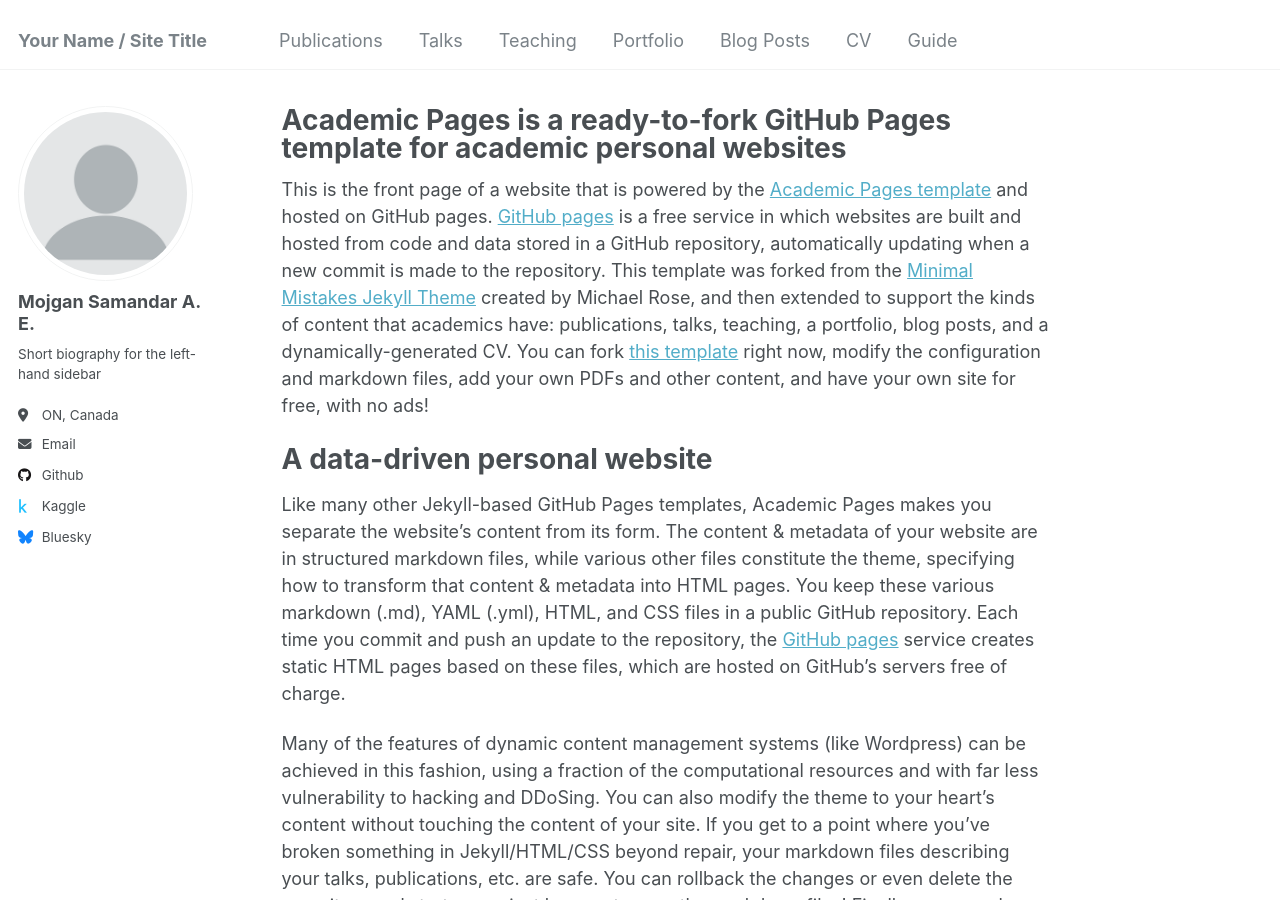
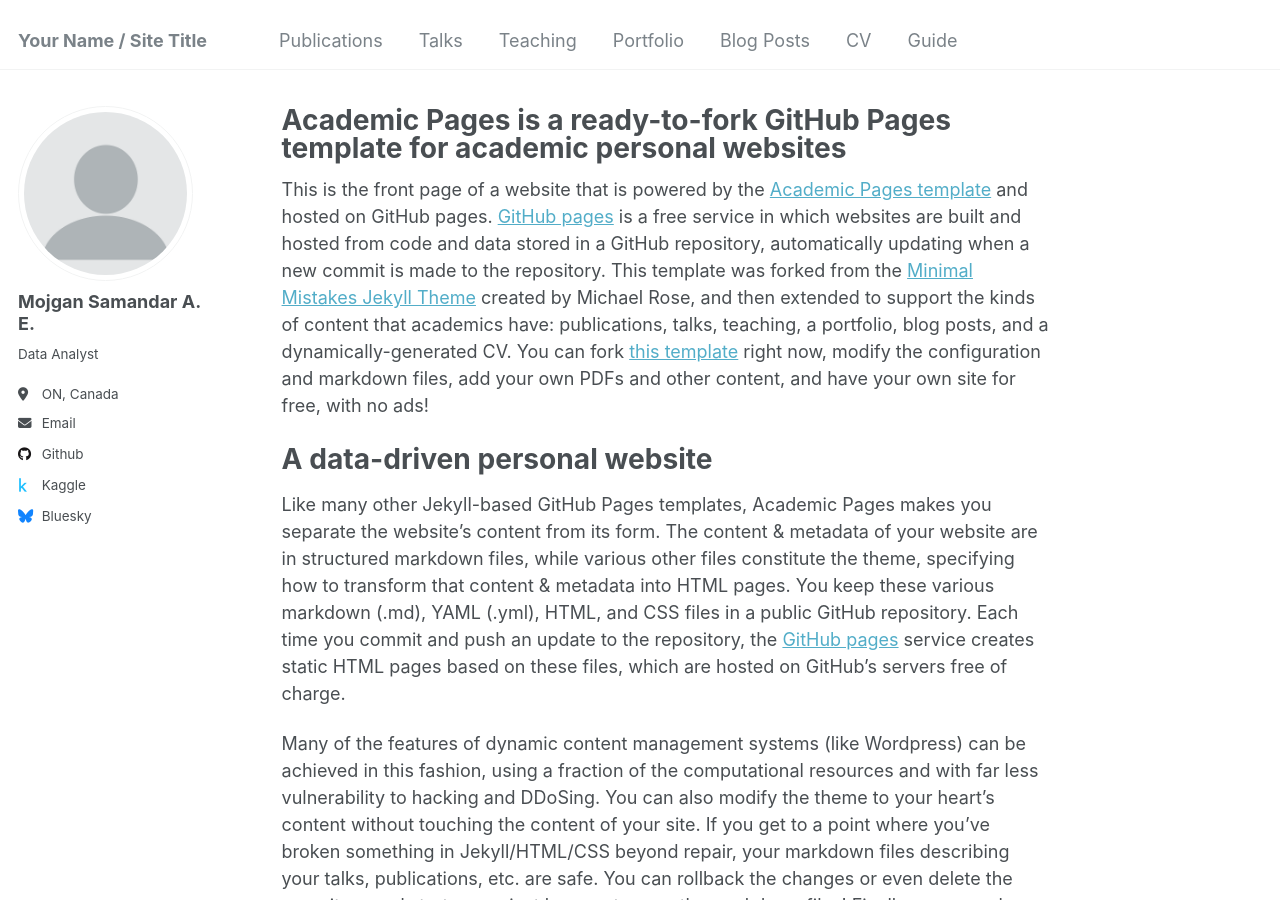
Before and after one commit to MojganSamandarali/MojganSamandarali.github.io, a Jekyll site: the page built from _pages/about.md, in a window 1280 px wide and 900 px high. Built offline with Jekyll 4.4.1, drawn with Linux system fonts in a browser that asks for light colours.

Commit message:
Update _config.yml

```diff
--- a/_config.yml
+++ b/_config.yml
@@ -24,7 +24,7 @@ author:
   avatar           : "profile.png"
   name             : "Mojgan Samandar A. E."
   pronouns         : # example: "she/her"
-  bio              : "Short biography for the left-hand sidebar"
+  bio              : "Data Analyst"
   location         : "ON, Canada"
   employer         : #"Red Brick University"
   uri              : # URL
```
